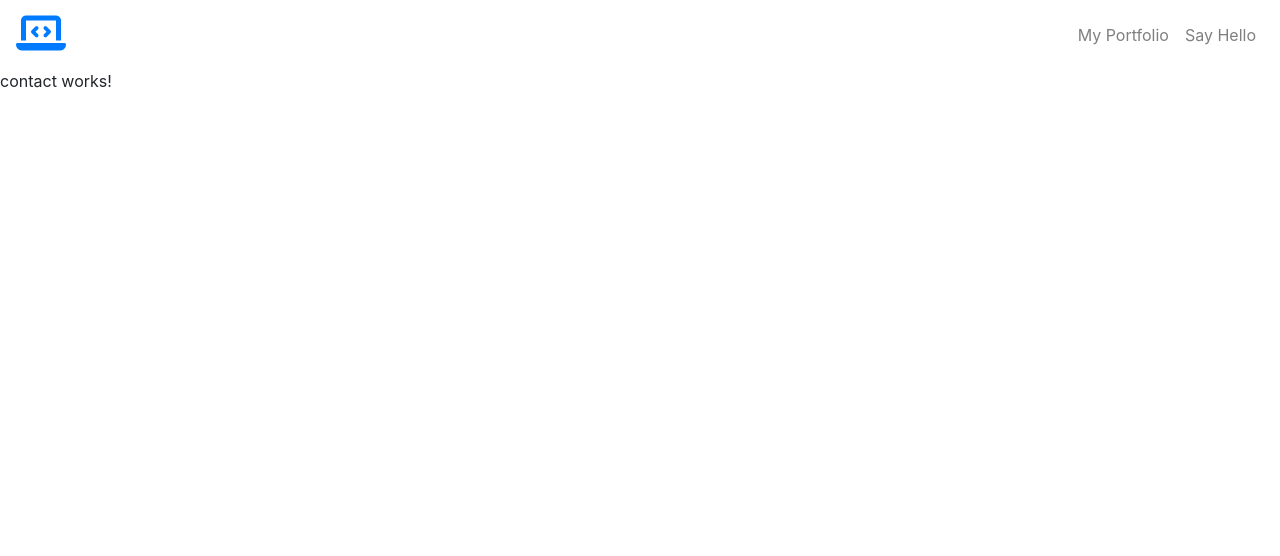
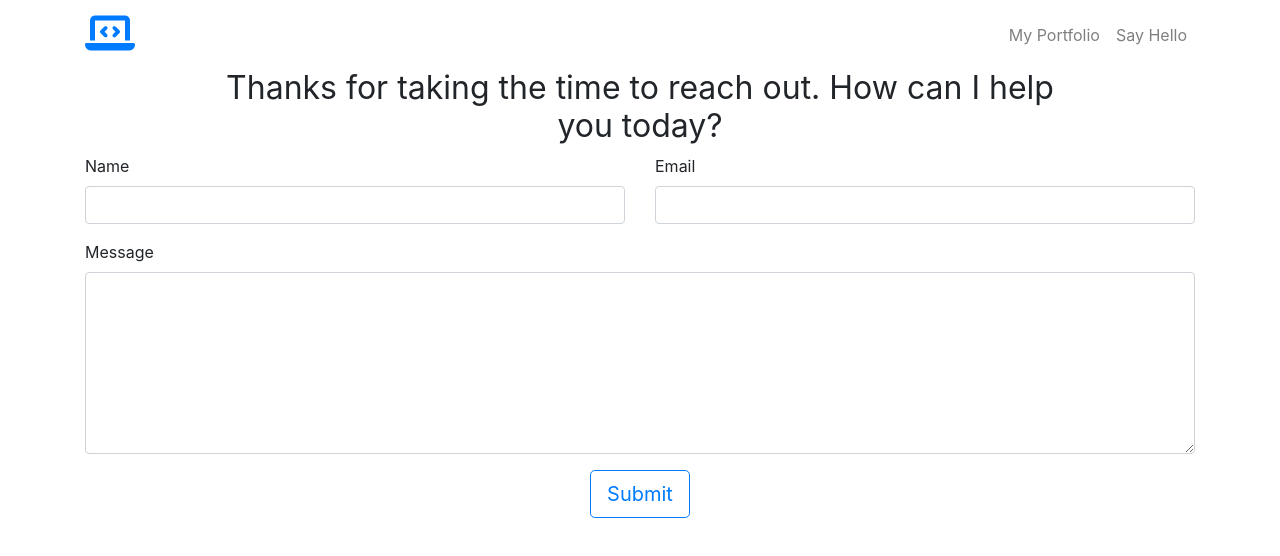
Before and after one commit to bhanna1693/my-portfolio, an Angular app: page /contact in a window 1280 px wide. Shown: the top 556 px of the page. Built offline with nearby package versions, Linux system fonts and the light colour scheme.

Commit message:
master - contact form created

```diff
--- a/src/app/contact/contact.component.css
+++ b/src/app/contact/contact.component.css
@@ -0,0 +1,5 @@
+@media all and (max-width: 768px) {
+  .btn-outline-primary {
+    width: 100%;
+  }
+}
--- a/src/app/contact/contact.component.html
+++ b/src/app/contact/contact.component.html
@@ -1 +1,42 @@
-<p>contact works!</p>
+<div class="container">
+  <section>
+    <div class="d-flex justify-content-center">
+      <div class="w-75">
+        <h2 class="text-center font-weight-normal">Thanks for taking the time to reach out. How can I help you today?</h2>
+      </div>
+    </div>
+  </section>
+  <section>
+    <form [formGroup]="contactForm" (ngSubmit)="onSubmit()">
+      <div class="row">
+        <div class="col-12 col-md-6">
+          <div class="form-group">
+            <label for="name">Name</label>
+            <input type="text" id="name" class="form-control" formControlName="name">
+          </div>
+        </div>
+        <div class="col-12 col-md-6">
+          <div class="form-group">
+            <label for="email">Email</label>
+            <input type="email" id="email" class="form-control" formControlName="email">
+          </div>
+        </div>
+      </div>
+
+      <div class="row">
+        <div class="col">
+          <div class="form-group">
+            <label for="message">Message</label>
+            <textarea name="message" id="message"
+                      rows="7"
+                      class="form-control" formControlName="message"></textarea>
+          </div>
+        </div>
+      </div>
+
+      <div class="text-center">
+        <button type="submit" class="btn btn-outline-primary btn-lg">Submit</button>
+      </div>
+    </form>
+  </section>
+</div>
--- a/src/app/contact/contact.component.ts
+++ b/src/app/contact/contact.component.ts
@@ -1,4 +1,5 @@
-import { Component, OnInit } from '@angular/core';
+import {Component, OnInit} from '@angular/core';
+import {FormControl, FormGroup, Validators} from '@angular/forms';
 
 @Component({
   selector: 'app-contact',
@@ -6,10 +7,19 @@ import { Component, OnInit } from '@angular/core';
   styleUrls: ['./contact.component.css']
 })
 export class ContactComponent implements OnInit {
+  contactForm = new FormGroup({
+    name: new FormControl(null, [Validators.required]),
+    email: new FormControl(null, [Validators.required]),
+    message: new FormControl(null, [Validators.required]),
+  });
 
-  constructor() { }
+  constructor() {
+  }
 
   ngOnInit(): void {
   }
 
+  onSubmit(): void {
+    return;
+  }
 }
--- a/src/app/nav/top-nav/top-nav.component.html
+++ b/src/app/nav/top-nav/top-nav.component.html
@@ -1,4 +1,5 @@
 <nav class="navbar navbar-expand-lg navbar-light">
+  <div class="container">
     <a class="navbar-brand" routerLink="/">
       <i class="fas fa-laptop-code fa-2x text-primary"></i>
     </a>
@@ -12,4 +13,6 @@
         <a class="nav-item nav-link" routerLink="/contact">Say Hello</a>
       </div>
     </div>
+  </div>
+
 </nav>
```
Also changed, not shown: src/app/app.module.ts (+7 -5 lines). Lines whose indentation alone changed are shown as unchanged.
